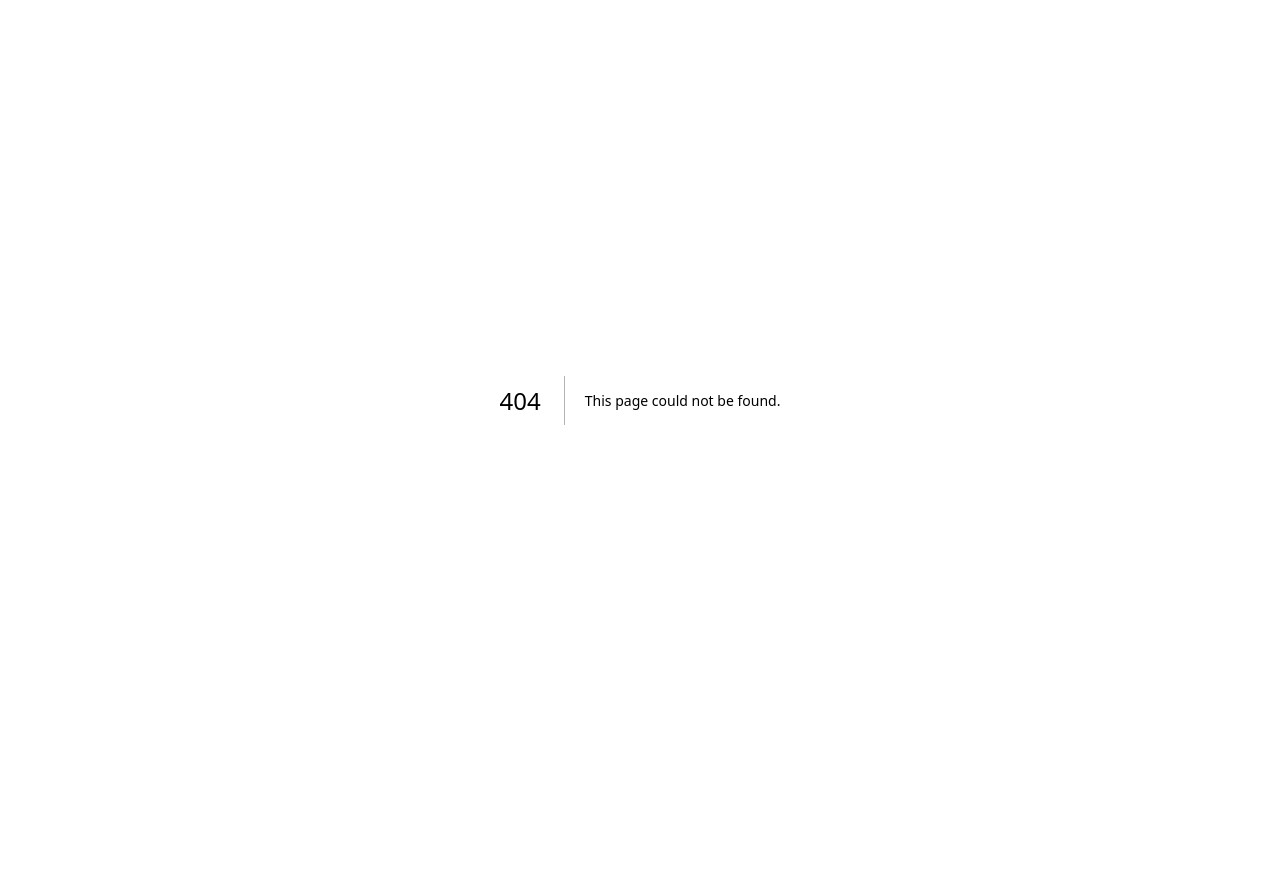
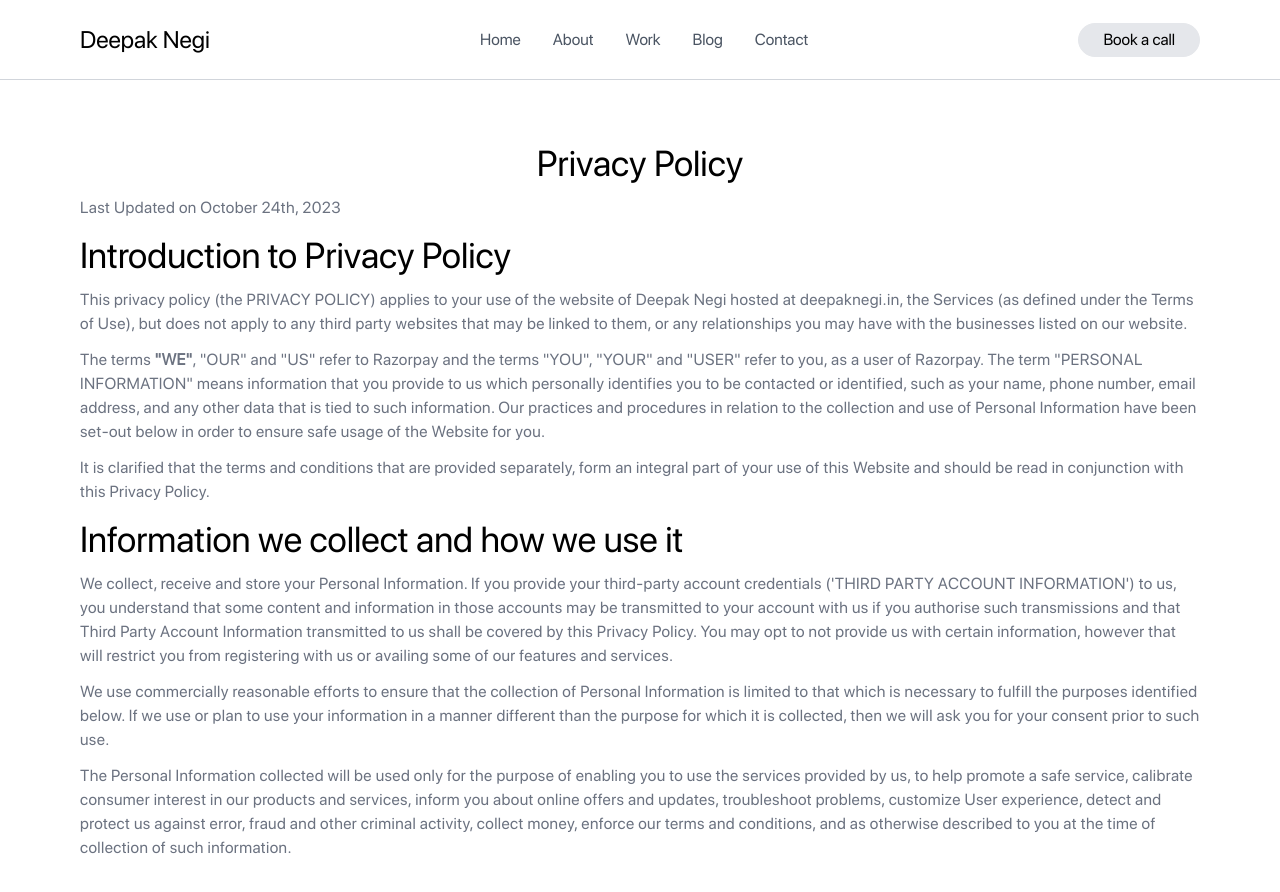
Before and after one commit to in-deepaknegi/deepaknegi-in, a Next.js app: page /privacy in a window 1280 px wide. Before the commit this address had no page. Shown: the top 892 px of the page. Before the commit the page ends 800 px from the top, so only its background shows below. Built offline with nearby package versions, Linux system fonts and the light colour scheme.

Commit message:
added privacy page

```diff
--- /dev/null
+++ b/app/privacy/page.jsx
@@ -0,0 +1,41 @@
+import Navbar from '@/components/Navbar'
+import React from 'react'
+
+const Privacy = () => {
+    return (
+        <main className='font-sf'>
+            <Navbar />
+            <section className='relative max-w-7xl mx-auto px-10 w-full h-screen'>
+                <div className='mx-10'>
+                    <h1 className='mt-16 text-4xl text-center'>Privacy Policy</h1>
+                    <p className='text-gray-500 text-base mt-3'>Last Updated on October 24th, 2023</p>
+
+                    <h2 className='text-4xl mt-4'>Introduction to Privacy Policy</h2>
+
+                    <p className='text-gray-500 text-base mt-3'>
+                        This privacy policy (the PRIVACY POLICY) applies to your use of the website of Deepak Negi hosted at deepaknegi.in, the Services (as defined under the Terms of Use), but does not apply to any third party websites that may be linked to them, or any relationships you may have with the businesses listed on our website.
+                    </p>
+                    <p className='text-gray-500 text-base mt-3'>
+                        The terms <strong>&quot;WE&quot;</strong>, &quot;OUR&quot; and &quot;US&quot; refer to Razorpay and the terms &quot;YOU&quot;, &quot;YOUR&quot; and &quot;USER&quot; refer to you, as a user of Razorpay. The term &quot;PERSONAL INFORMATION&quot; means information that you provide to us which personally identifies you to be contacted or identified, such as your name, phone number, email address, and any other data that is tied to such information. Our practices and procedures in relation to the collection and use of Personal Information have been set-out below in order to ensure safe usage of the Website for you.
+                    </p>
+                    <p className='text-gray-500 text-base mt-3'>
+                        It is clarified that the terms and conditions that are provided separately, form an integral part of your use of this Website and should be read in conjunction with this Privacy Policy.
+                    </p>
+
+                    <h2 className='text-4xl mt-4'>Information we collect and how we use it</h2>
+                    <p className='text-gray-500 text-base mt-3'>
+                        We collect, receive and store your Personal Information. If you provide your third-party account credentials (&apos;THIRD PARTY ACCOUNT INFORMATION&apos;) to us, you understand that some content and information in those accounts may be transmitted to your account with us if you authorise such transmissions and that Third Party Account Information transmitted to us shall be covered by this Privacy Policy. You may opt to not provide us with certain information, however that will restrict you from registering with us or availing some of our features and services.
+                    </p>
+                    <p className='text-gray-500 text-base mt-3'>
+                        We use commercially reasonable efforts to ensure that the collection of Personal Information is limited to that which is necessary to fulfill the purposes identified below. If we use or plan to use your information in a manner different than the purpose for which it is collected, then we will ask you for your consent prior to such use.
+                    </p>
+                    <p className='text-gray-500 text-base mt-3'>
+                        The Personal Information collected will be used only for the purpose of enabling you to use the services provided by us, to help promote a safe service, calibrate consumer interest in our products and services, inform you about online offers and updates, troubleshoot problems, customize User experience, detect and protect us against error, fraud and other criminal activity, collect money, enforce our terms and conditions, and as otherwise described to you at the time of collection of such information.
+                    </p>
+                </div>
+            </section>
+        </main>
+    )
+}
+
+export default Privacy
--- a/components/Footer.jsx
+++ b/components/Footer.jsx
@@ -25,6 +25,9 @@ const Footer = () => {
                     </li>
                 </ul>
                 <span className="text-sm text-gray-500 sm:text-center ">© 2021-2022 <a href="/" className="hover:underline">Deepak Negi™</a>. All Rights Reserved.</span>
+                <span className='text-sm text-gray-500 underline ml-20'>
+                    <a href="/privacy">Privacy Policy</a>
+                </span>
             </div>
         </footer>
     )
--- a/tsconfig.json
+++ b/tsconfig.json
@@ -22,6 +22,6 @@
       "@/*": ["./*"]
     }
   },
-  "include": ["next-env.d.ts", "**/*.ts", "**/*.tsx", ".next/types/**/*.ts"],
+  "include": ["next-env.d.ts", "**/*.ts", "**/*.tsx", ".next/types/**/*.ts", "app/privacy/page.jsx"],
   "exclude": ["node_modules"]
 }
```
